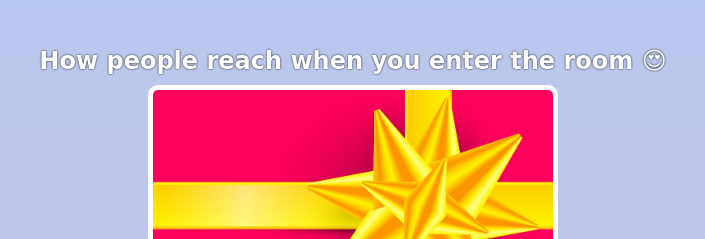
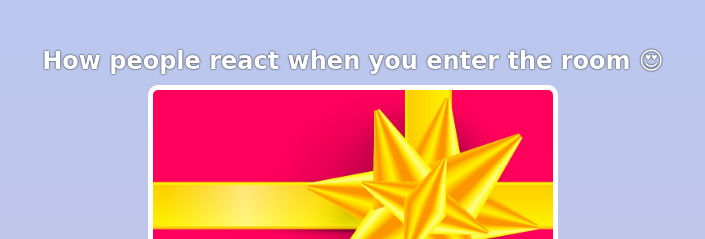
Before and after one commit to Jeetujayson/Saju-Birthday-Gift, a plain HTML site: page index.html in a window 1280 px wide. Shown: the part 825-1064 px from the top of the page, 287-992 px from the left. Drawn offline with Linux system fonts and the light colour scheme; a web font is replaced by a local one.

Commit message:
reach to react

```diff
--- a/index.html
+++ b/index.html
@@ -28,7 +28,7 @@
     </div>
 
     <div class="gift-section">
-      <h2 class="gift-title">How people reach when you enter the room 😍</h2>
+      <h2 class="gift-title">How people react when you enter the room 😍</h2>
       <div class="gift-img" id="gift-img-hot"></div>
     </div>
 
```
